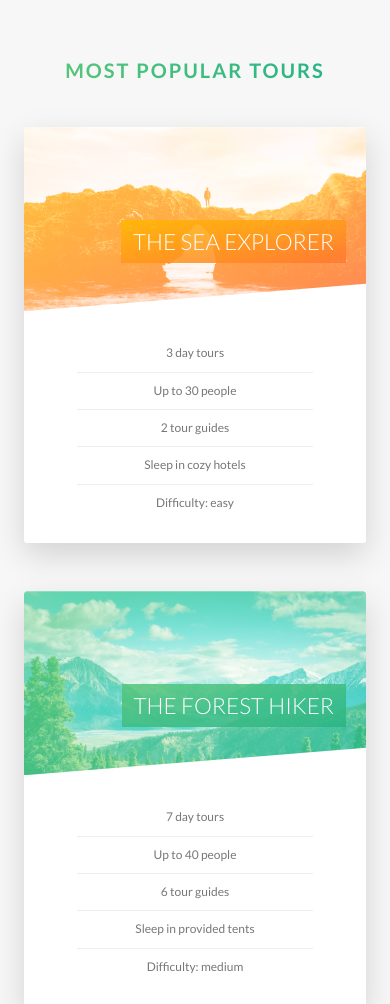
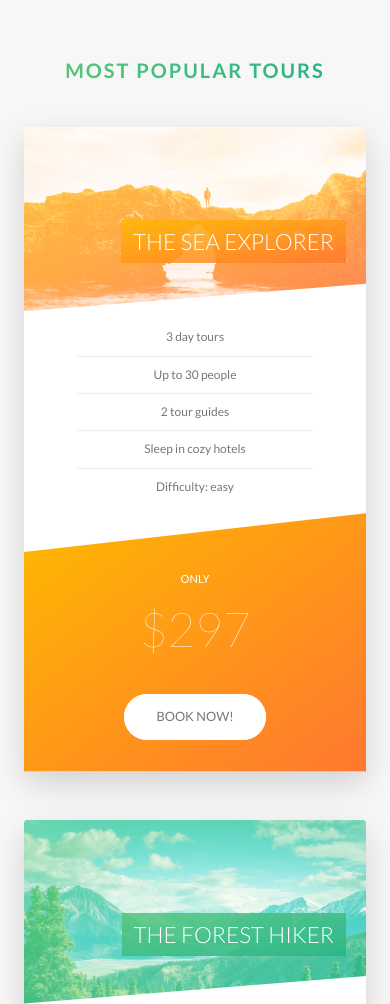
Before and after one commit to seokenny/natours, a website: page index.html in a window 390 px wide. Shown: the part 2543-3547 px from the top of the page. Drawn offline with Linux system fonts and the light colour scheme.

Commit message:
Starting popup media query and finished others
card, form, story media queries finished

```diff
--- a/sass/components/_card.scss
+++ b/sass/components/_card.scss
@@ -144,4 +144,54 @@
         font-size: 6rem;
         font-weight: 100;
     }
+
+
+
+
+    @include respond(tab-port) {
+        height: auto;
+        border-radius: 3px;
+        background-color: $color-white;
+        box-shadow: 0 1.5rem 4rem rgba($color-black, .15);
+
+        &__side {
+            height: auto;
+            position: relative;
+            box-shadow: none;
+            border-radius: 0;
+
+            &--back {
+                transform: rotateY(0);
+                clip-path: polygon(0 15%, 100% 0, 100% 100%, 0 100%);
+            }
+        }
+
+        &:hover &__side--front {
+            transform: rotateY(0);
+        }
+
+        &__details {
+            padding: 1rem 3rem;
+        }
+
+        //Back side of card styling
+        &__cta {
+            position: relative;
+            top: 0;
+            left: 0;
+            transform: translate(0);
+            width: 100%;
+            padding: 7rem 4rem 4rem 4rem;
+        }
+
+        &__price-box {
+            margin-bottom: 3rem;
+        }
+
+        &__price-value {
+            font-size: 6rem;
+        }
+    }
+
+
 }
--- a/sass/components/_form.scss
+++ b/sass/components/_form.scss
@@ -15,6 +15,10 @@
         width: 90%;
         display: block;
         transition: all .3s ease-in-out;
+
+        @include respond(tab-port) {
+            width: 100%;
+        }
 
         &:focus {
             outline: none;
@@ -49,6 +53,11 @@
     &__radio-group {
         width: 49%;
         display: inline-block;
+
+        @include respond(tab-port) {
+            width: 100%;
+            margin-bottom: 2rem;
+        }
     }
 
     &__radio-input {
--- a/sass/components/_popup.scss
+++ b/sass/components/_popup.scss
@@ -33,6 +33,11 @@
     &__left {
         width: 33.3333333%;
         display: table-cell;
+
+        @include respond(tab-land) {
+            width: 100%;
+            display: block;
+        }
     }
 
     &__right {
@@ -40,11 +45,21 @@
         display: table-cell;
         vertical-align: middle;
         padding: 3rem 5rem;
+
+        @include respond(tab-land) {
+            width: 100%;
+            display: block;
+        }
     }
 
     &__img {
         display: block;
         width: 100%;
+
+        @include respond(tab-land) {
+            width: 50%;
+            display: inline-block;
+        }
     }
 
     &__text {
--- a/sass/components/_story.scss
+++ b/sass/components/_story.scss
@@ -8,6 +8,16 @@
     padding-left: 9rem;
     font-size: $default-font-size;
     transform: skewX(-12deg);
+
+    @include respond(tab-port) {
+        width: 100%;
+        padding: 4rem;
+        padding-left: 7rem;
+    }
+
+    @include respond(phone) {
+        transform: skewX(0);
+    }
 
     //reverse skewX for direct children
     & > * {
@@ -25,6 +35,10 @@
         clip-path: circle(50% at 50% 50%);
         transform: translateX(-3rem) skewX(12deg);
         position: relative;
+
+        @include respond(phone) {
+            transform: translateX(-3rem) skewX(0);
+        }
     }
 
     &__img {
@@ -36,6 +50,10 @@
 
     &__text {
         transform: skewX(12deg);
+
+        @include respond(phone) {
+            transform: skewX(0);
+        }
     }
 
     &__caption {
--- a/sass/pages/_home.scss
+++ b/sass/pages/_home.scss
@@ -69,10 +69,33 @@
     border-radius: 3px;
     box-shadow: 0 1.5rem 5rem rgba($color-black, .2);
 
-    height: 50rem;
+    @include respond(tab-land) {
+        background-image:linear-gradient(
+        105deg,
+        rgba($color-white, .9) 0%,
+        rgba($color-white, .9) 65%,
+        transparent 65%),
+        url("../img/nat-10.jpg");
+    }
+
+    @include respond(tab-port) {
+        background-image:linear-gradient(to right,
+        rgba($color-white, .9) 0%,
+        rgba($color-white, .9) 100%,
+        transparent 65%),
+        url("../img/nat-10.jpg");
+    }
 
     &__form {
         width: 50%;
         padding: 6rem;
+
+        @include respond(tab-land) {
+            width: 65%;
+        }
+
+        @include respond(tab-land) {
+            width: 100%;
+        }
     }
 }
```
Also changed, not shown: index.html (+1 -2 lines), css/style.css.
